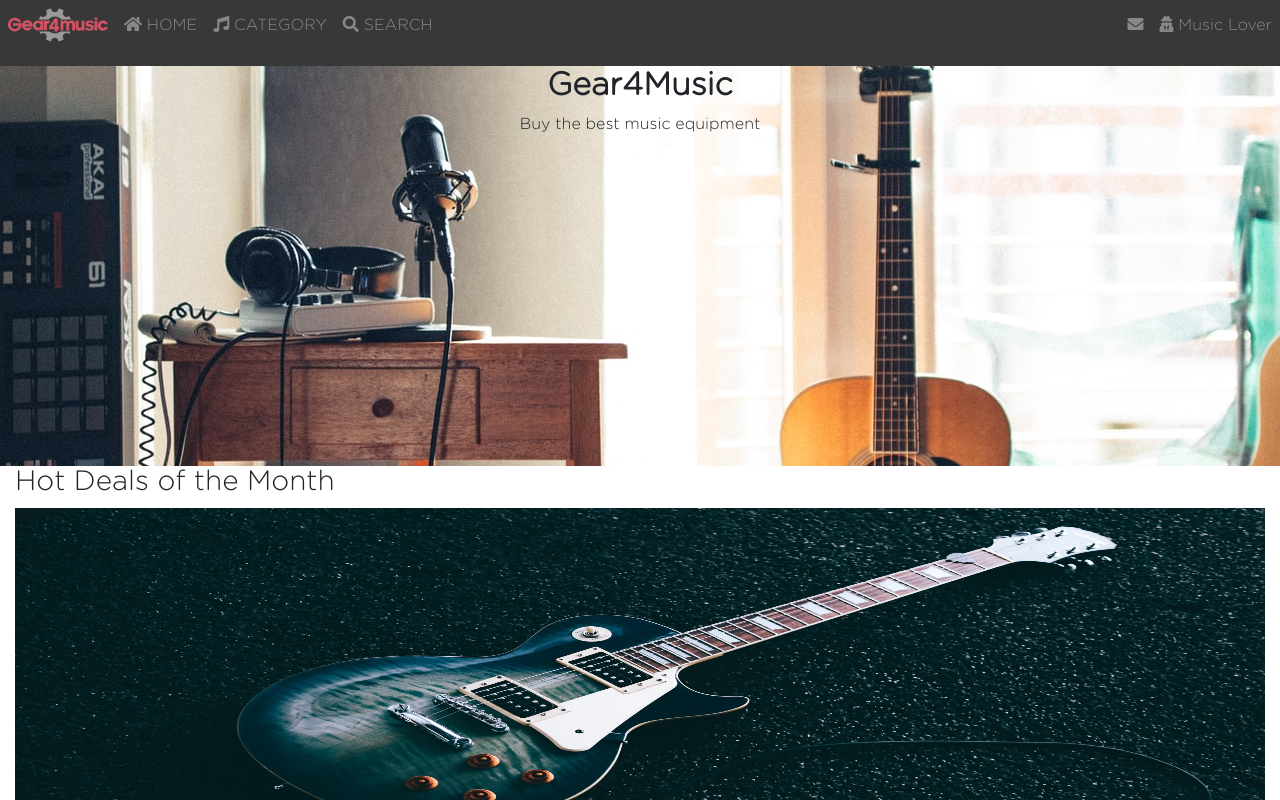
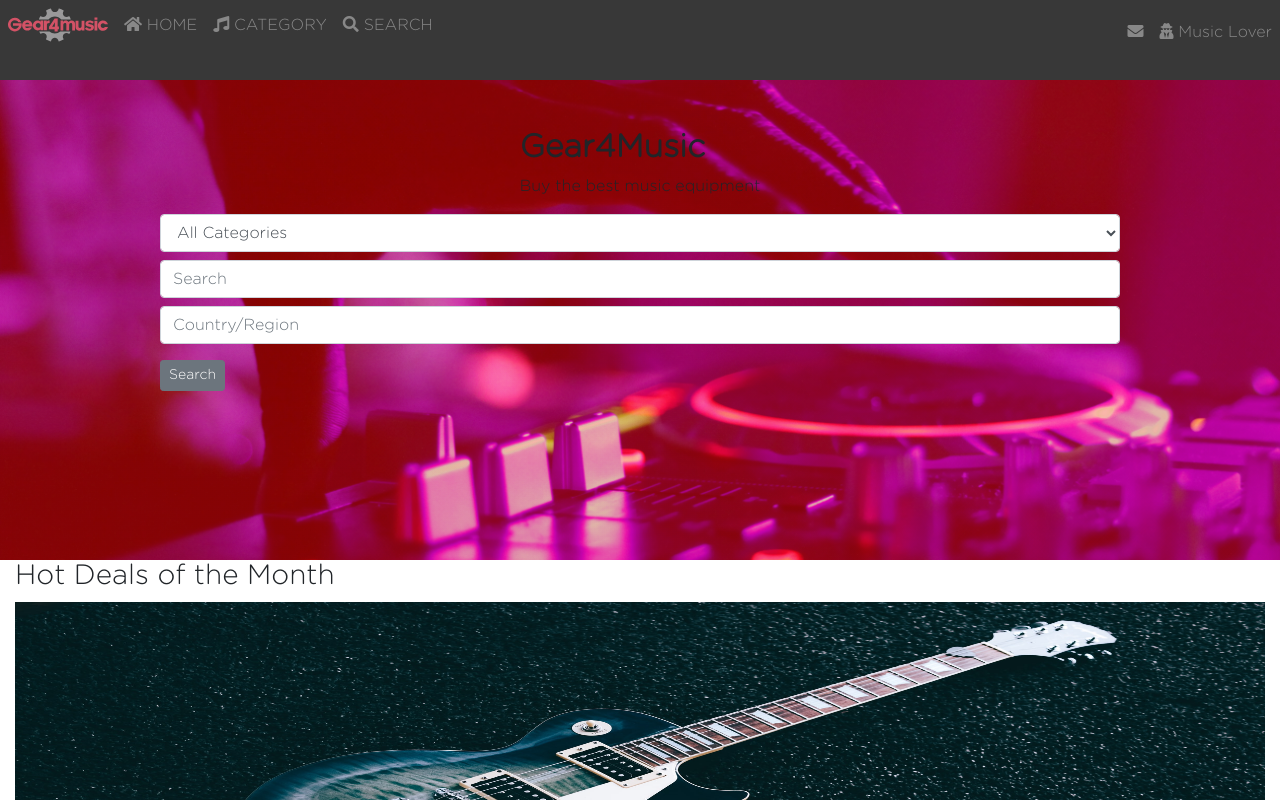
Before and after one commit to KartheeKWD/HTML-CSS-capstone-project, a plain HTML site: page index.html in a window 1280 px wide. Shown: the top 800 px of the page. Drawn offline with nearby package versions, Linux system fonts and the light colour scheme.

Commit message:
added form and blend mode to showcase section

```diff
--- a/index.html
+++ b/index.html
@@ -71,10 +71,38 @@
     <main>
       <!-- SHOWCASE SECTION -->
       <section>
-        <div class="showcasecontainer">
-          <div>
-            <h2 class="text-center font-weight-bold">Gear4Music</h2>
-            <p class="text-center">Buy the best music equipment</p>
+        <div class="showcasecontainer d-flex flex-column align-items-center">
+          <div class="pt-5">
+            <h2 class="font-weight-bold">Gear4Music</h2>
+            <p class="">Buy the best music equipment</p>
+          </div>
+          <div class="w-75">
+            <form>
+              <select class="form-control" id="exampleFormControlSelect1">
+                <option>All Categories</option>
+                <option>Guitars</option>
+                <option>Drums</option>
+                <option>Pianos</option>
+                <option>Disco Equipment</option>
+                <option>Microphones</option>
+              </select>
+              <input
+                type="text"
+                class="form-control my-2"
+                placeholder="Search "
+              />
+              <input
+                type="text"
+                class="form-control my-2"
+                placeholder="Country/Region "
+              />
+            </form>
+            <button
+              type="button"
+              class="btn btn-secondary btn-sm align-self-center my-2"
+            >
+              Search
+            </button>
           </div>
         </div>
       </section>
@@ -172,9 +200,7 @@
             <li><a class="px-2" href="">Terms & Conditions</a></li>
           </ul>
           <p>Coypright© 2020, All Rights Reserved</p>
-          <p>
-            This website is made with by KartheeK Paturu © Copyright 2017 - 2020
-          </p>
+          <p>This website is made by KartheeK Paturu</p>
         </div>
       </footer>
     </main>
--- a/style.css
+++ b/style.css
@@ -49,6 +49,10 @@ header {
   background-color: #383838;
 }
 
+nav {
+  height: 80px;
+}
+
 .gearlogo {
   width: 100px;
   height: 50px;
@@ -65,10 +69,16 @@ nav a:hover {
 /* SHOWCASE SECTION */
 
 .showcasecontainer {
-  background-image: url("images/showcase.jpg");
-  background-repeat: no-repeat;
+  background-image: url("images/showcase2.jpg"),
+    linear-gradient(
+      270deg,
+      rgba(211, 82, 102, 0.8043592437) 25%,
+      rgba(211, 82, 102, 0.8015581232) 75%
+    );
+  background-blend-mode: overlay;
   background-position: center;
-  height: 50vh;
+  background-size: cover;
+  height: 60vh;
   width: 100%;
 }
 
@@ -80,6 +90,12 @@ nav a:hover {
 
 /* BEST SELLING */
 
+/* .bestselling-container {
+  display: grid;
+  grid-template-columns: repeat(2, 1fr);
+  gap: 1rem;
+} */
+
 .bestselling-container img {
   width: 100%;
 }
```
Also changed, not shown: images/showcase2.jpg (added), 1 other file.
